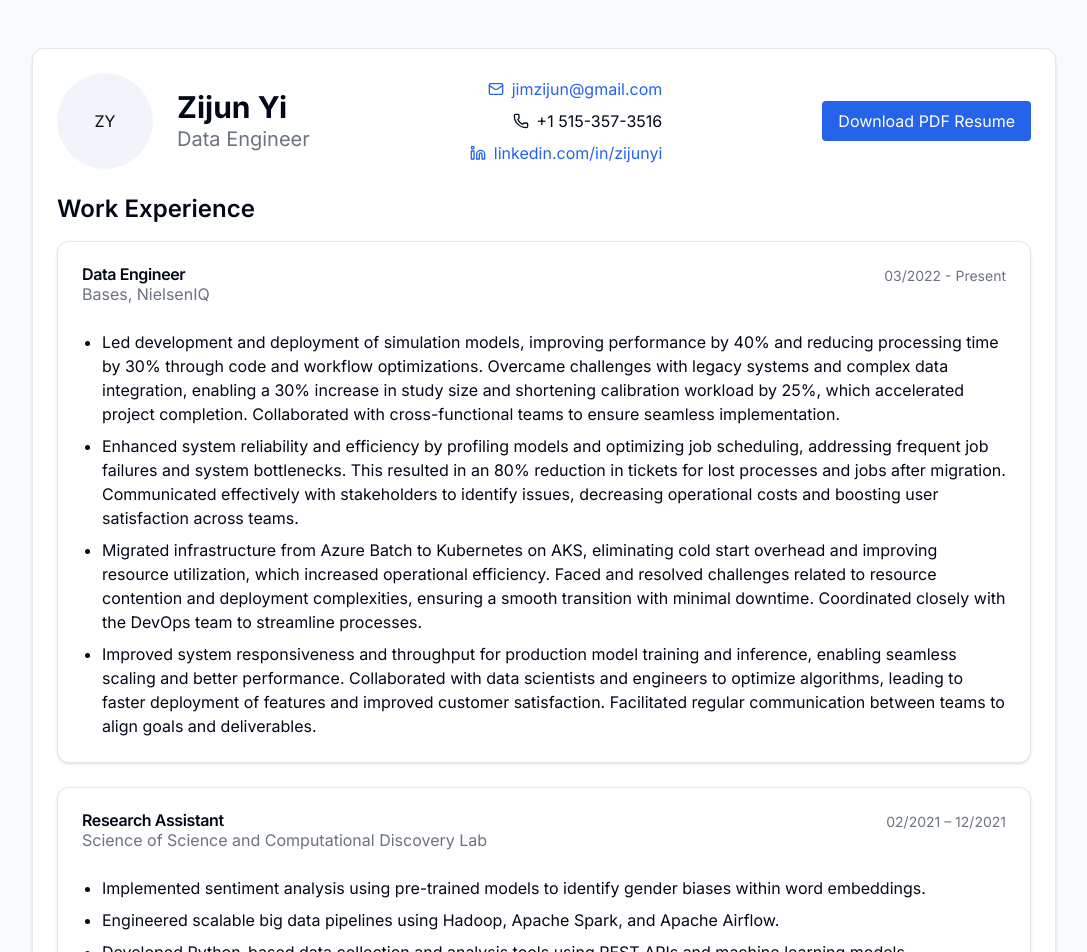
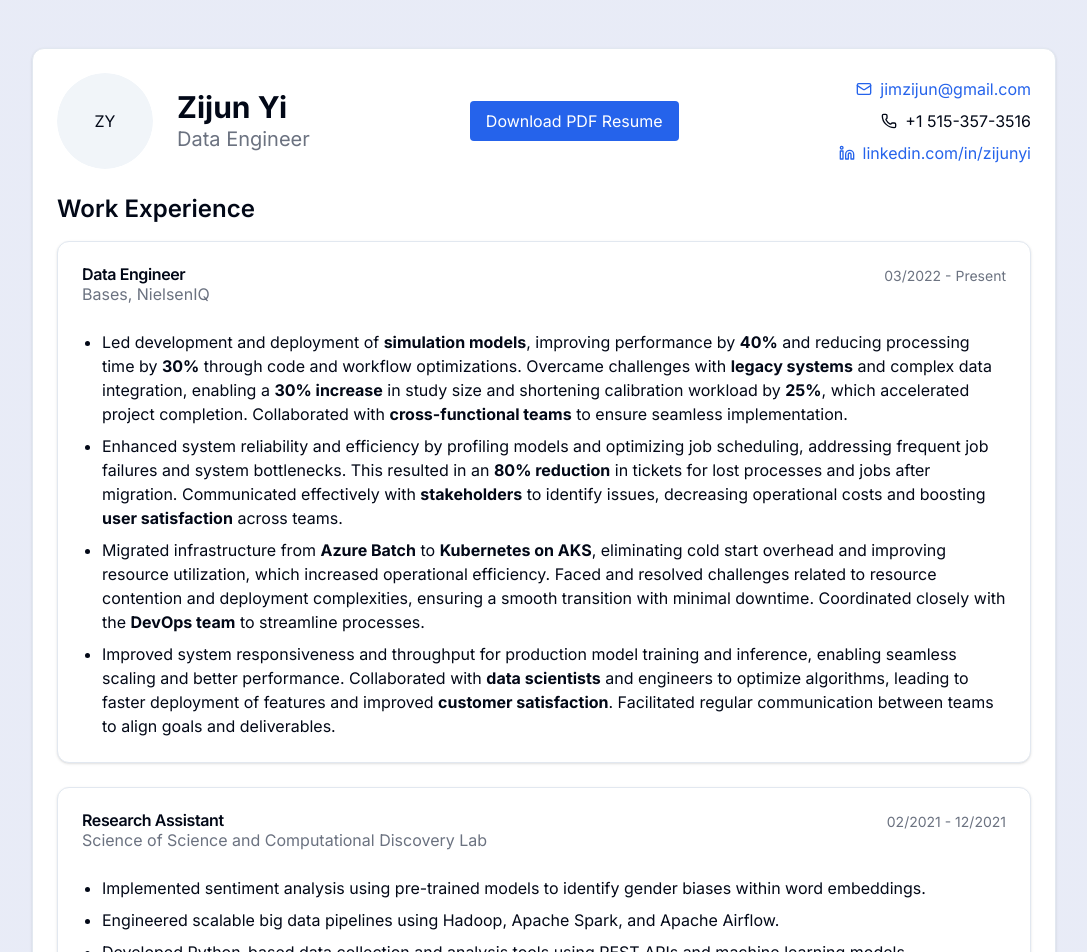
Before and after one commit to jimzijun/jimzijun.github.io, a Next.js app: page / in a window 1280 px wide. Shown: the top 952 px of the page, without its empty margins (96-1183 px from the left). Built offline with nearby package versions, Linux system fonts and the light colour scheme.

Commit message:
add job experience section to resume page and enhance styling

```diff
--- a/app/page.tsx
+++ b/app/page.tsx
@@ -5,9 +5,41 @@ import { LinkedinIcon, MailIcon, PhoneIcon } from 'lucide-react'
 import Link from "next/link"
 import { Button } from "@/components/ui/button"
 
+const jobs = [
+  {
+    title: "Data Engineer",
+    company: "Bases, NielsenIQ",
+    date: "03/2022 - Present",
+    responsibilities: [
+      "Led development and deployment of **simulation models**, improving performance by **40%** and reducing processing time by **30%** through code and workflow optimizations. Overcame challenges with **legacy systems** and complex data integration, enabling a **30% increase** in study size and shortening calibration workload by **25%**, which accelerated project completion. Collaborated with **cross-functional teams** to ensure seamless implementation.",
+      "Enhanced system reliability and efficiency by profiling models and optimizing job scheduling, addressing frequent job failures and system bottlenecks. This resulted in an **80% reduction** in tickets for lost processes and jobs after migration. Communicated effectively with **stakeholders** to identify issues, decreasing operational costs and boosting **user satisfaction** across teams.",
+      "Migrated infrastructure from **Azure Batch** to **Kubernetes on AKS**, eliminating cold start overhead and improving resource utilization, which increased operational efficiency. Faced and resolved challenges related to resource contention and deployment complexities, ensuring a smooth transition with minimal downtime. Coordinated closely with the **DevOps team** to streamline processes.",
+      "Improved system responsiveness and throughput for production model training and inference, enabling seamless scaling and better performance. Collaborated with **data scientists** and engineers to optimize algorithms, leading to faster deployment of features and improved **customer satisfaction**. Facilitated regular communication between teams to align goals and deliverables."
+    ]
+  },
+  {
+    title: "Research Assistant",
+    company: "Science of Science and Computational Discovery Lab",
+    date: "02/2021 - 12/2021",
+    responsibilities: [
+      "Implemented sentiment analysis using pre-trained models to identify gender biases within word embeddings.",
+      "Engineered scalable big data pipelines using Hadoop, Apache Spark, and Apache Airflow.",
+      "Developed Python-based data collection and analysis tools using REST APIs and machine learning models.",
+      "Researched AI-driven speech recognition systems using Amazon Alexa, AWS Lex API, and AWS Transcribe."
+    ]
+  }
+];
+
+function formatResponsibility(responsibility) {
+  const parts = responsibility.split("**");
+  return parts.map((part, index) => (
+    index % 2 === 0 ? part : <strong key={index}>{part}</strong>
+  ));
+}
+
 export default function ResumePage() {
   return (
-    <div className="min-h-screen bg-gray-50 py-12 px-4 sm:px-6 lg:px-8">
+    <div className="min-h-screen py-12 px-4 sm:px-6 lg:px-8">
       <div className="max-w-5xl mx-auto">
         <Card className="mb-8">
           <CardHeader className="flex flex-col sm:flex-row items-center justify-between space-y-4 sm:space-y-0">
@@ -20,6 +52,13 @@ export default function ResumePage() {
                 <h1 className="text-3xl font-bold">Zijun Yi</h1>
                 <p className="text-xl text-gray-500">Data Engineer</p>
               </div>
+            </div>
+            <div className="mt-4 sm:mt-0">
+              <Button>
+                <a href="/Resume.pdf" download>
+                  Download PDF Resume
+                </a>
+              </Button>
             </div>
             <div className="flex flex-col items-center sm:items-end space-y-2">
               <Link href="mailto:jimzijun@gmail.com" className="flex items-center space-x-2 text-blue-600 hover:underline">
@@ -35,56 +74,31 @@ export default function ResumePage() {
                 <span>linkedin.com/in/zijunyi</span>
               </Link>
             </div>
-            <div className="mt-4 sm:mt-0">
-              <Button>
-                <a href="/Resume.pdf" download>
-                  Download PDF Resume
-                </a>
-              </Button>
-            </div>
           </CardHeader>
           <CardContent className="space-y-8">
             <section>
               <h2 className="text-2xl font-semibold mb-4">Work Experience</h2>
               <div className="space-y-6">
-                <Card>
+                {jobs.map((job, index) => (
+                  <Card key={index}>
                     <CardHeader>
                       <div className="flex justify-between items-start">
                         <div>
-                        <CardTitle>Data Engineer</CardTitle>
-                        <p className="text-gray-500">Bases, NielsenIQ</p>
+                          <CardTitle>{job.title}</CardTitle>
+                          <p className="text-gray-500">{job.company}</p>
                         </div>
-                      <p className="text-sm text-gray-500">03/2022 - Present</p>
+                        <p className="text-sm text-gray-500">{job.date}</p>
                       </div>
                     </CardHeader>
                     <CardContent>
                       <ul className="list-disc pl-5 space-y-2">
-                      <li>Led development and deployment of simulation models, improving performance by 40% and reducing processing time by 30% through code and workflow optimizations. Overcame challenges with legacy systems and complex data integration, enabling a 30% increase in study size and shortening calibration workload by 25%, which accelerated project completion. Collaborated with cross-functional teams to ensure seamless implementation.</li>
-                      <li>Enhanced system reliability and efficiency by profiling models and optimizing job scheduling, addressing frequent job failures and system bottlenecks. This resulted in an 80% reduction in tickets for lost processes and jobs after migration. Communicated effectively with stakeholders to identify issues, decreasing operational costs and boosting user satisfaction across teams.</li>
-                      <li>Migrated infrastructure from Azure Batch to Kubernetes on AKS, eliminating cold start overhead and improving resource utilization, which increased operational efficiency. Faced and resolved challenges related to resource contention and deployment complexities, ensuring a smooth transition with minimal downtime. Coordinated closely with the DevOps team to streamline processes.</li>
-                      <li>Improved system responsiveness and throughput for production model training and inference, enabling seamless scaling and better performance. Collaborated with data scientists and engineers to optimize algorithms, leading to faster deployment of features and improved customer satisfaction. Facilitated regular communication between teams to align goals and deliverables.</li>
+                        {job.responsibilities.map((responsibility, idx) => (
+                          <li key={idx}>{formatResponsibility(responsibility)}</li>
+                        ))}
                       </ul>
                     </CardContent>
                   </Card>
-                <Card>
-                  <CardHeader>
-                    <div className="flex justify-between items-start">
-                      <div>
-                        <CardTitle>Research Assistant</CardTitle>
-                        <p className="text-gray-500">Science of Science and Computational Discovery Lab</p>
-                      </div>
-                      <p className="text-sm text-gray-500">02/2021 – 12/2021</p>
-                    </div>
-                  </CardHeader>
-                  <CardContent>
-                    <ul className="list-disc pl-5 space-y-2">
-                      <li>Implemented sentiment analysis using pre-trained models to identify gender biases within word embeddings.</li>
-                      <li>Engineered scalable big data pipelines using Hadoop, Apache Spark, and Apache Airflow.</li>
-                      <li>Developed Python-based data collection and analysis tools using REST APIs and machine learning models.</li>
-                      <li>Researched AI-driven speech recognition systems using Amazon Alexa, AWS Lex API, and AWS Transcribe.</li>
-                    </ul>
-                  </CardContent>
-                </Card>
+                ))}
               </div>
             </section>
 
@@ -166,6 +180,9 @@ export default function ResumePage() {
                 <CardContent className="pt-6">
                   <p className="text-sm">
                     Acuna, D.E., Yi, Z., Liang, L., Zhuang, H., Predicting the usage of scientific datasets based on the article, author, institution, and journal bibliometrics (2022 iConference) - [Mar.2022]
+                    <a href="https://link.springer.com/chapter/10.1007/978-3-030-96957-8_5" target="_blank" rel="noopener noreferrer" className="text-blue-600 hover:underline ml-2">
+                      View Publication
+                    </a>
                   </p>
                 </CardContent>
               </Card>
--- a/package.json
+++ b/package.json
@@ -14,10 +14,13 @@
     "clsx": "^2.1.1",
     "lucide-react": "^0.469.0",
     "next": "14.2.16",
+    "next-yaml": "^1.0.1",
     "react": "^18",
     "react-dom": "^18",
     "tailwind-merge": "^2.6.0",
-    "tailwindcss-animate": "^1.0.7"
+    "tailwindcss-animate": "^1.0.7",
+    "yaml": "^2.7.0",
+    "yaml-loader": "^0.8.1"
   },
   "devDependencies": {
     "@types/node": "^20",
--- a/styles/globals.css
+++ b/styles/globals.css
@@ -66,6 +66,19 @@
 
     --ring: 217.2 32.6% 17.5%;
   }
+
+  body {
+    @apply text-foreground;
+    background: linear-gradient(
+      to bottom,
+      rgba(30, 64, 175, 0.1) 0%,
+      rgba(30, 64, 175, 0.1) 100%
+    );
+  }
+
+  html {
+    @apply bg-background;
+  }
 }
 
 @layer base {
@@ -73,7 +86,7 @@
     @apply border-border;
   }
   body {
-    @apply bg-background text-foreground;
+    @apply text-foreground;
   }
 }
 
```
Also changed, not shown: 1 other file (tests, documents, lock files or other folders). Lines whose indentation alone changed are shown as unchanged.
